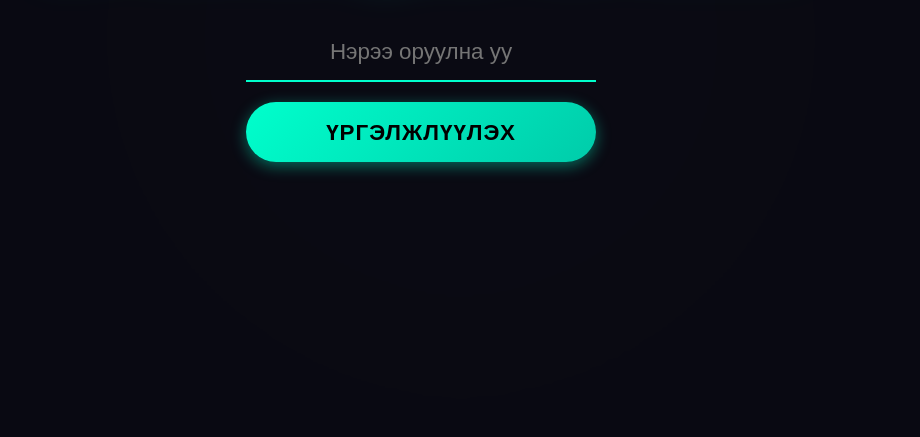
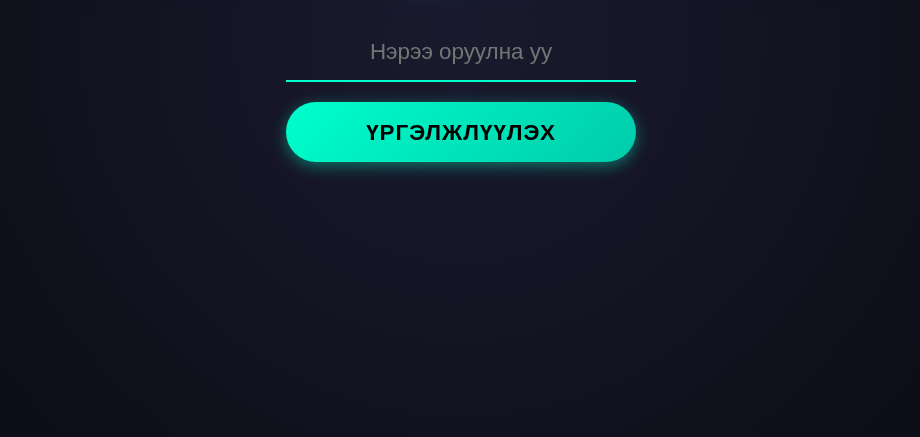
Before and after one commit to Duk1125/word_rain, a plain HTML site: page index.html in a window 1280 px wide. Shown: the part 363-800 px from the top of the page, without its empty margins (179-1099 px from the left). Drawn offline with nearby package versions, Linux system fonts and the light colour scheme.

```diff
--- a/index.html
+++ b/index.html
@@ -14,7 +14,7 @@
 </head>
 
 <body>
-    <div id="username-screen" class="hidden app-container" style="justify-content: center; align-items: center;">
+    <div id="username-screen" class="hidden" style="justify-content: center; align-items: center;">
         <h1>БИЧИХ ХУРДНЫ ТОГЛООМ</h1>
         <div class="input-group" style="margin-top: 30px;">
             <input type="text" id="username-input" placeholder="Нэрээ оруулна уу" maxlength="12" autocomplete="off"
@@ -41,6 +41,7 @@
         <div class="input-area-standard">
             <input type="text" id="paragraph-input" placeholder="Дээрх эхийг бичнэ үү..." autocomplete="off" autocapitalize="off" autocorrect="off" spellcheck="false">
         </div>
+        <button class="icon-only-btn settings-btn-bottom-left" aria-label="Settings">⚙️</button>
     </div>
 
     <div id="keyboard-container" class="hidden app-container">
@@ -62,6 +63,7 @@
         <div class="input-area-standard">
             <input type="text" id="keyboard-input" placeholder="Дээрх дарааллыг бичнэ үү..." autocomplete="off" autocapitalize="off" autocorrect="off" spellcheck="false">
         </div>
+        <button class="icon-only-btn settings-btn-bottom-left" aria-label="Settings">⚙️</button>
     </div>
 
     <!-- Keep Original Game Container Structure -->
@@ -89,9 +91,10 @@
             <input type="text" id="word-input" placeholder="Энд бичнэ үү..." autocomplete="off" autocapitalize="off"
                 autocorrect="off" spellcheck="false">
         </div>
+        <button class="icon-only-btn settings-btn-bottom-left" aria-label="Settings">⚙️</button>
     </div>
 
-    <div id="start-screen" class="hidden app-container" style="justify-content: center; align-items: center;">
+    <div id="start-screen" class="hidden" style="justify-content: center; align-items: center;">
         <h1>БИЧИХ ХУРДНЫ ТОГЛООМ</h1>
         <p>Бичих чадвараа хөгжүүлэх 3 өөр горимоос сонгоорой.</p>
 
@@ -115,7 +118,6 @@
             </div>
         </div>
 
-        <button class="icon-only-btn settings-btn-bottom-left" aria-label="Settings">⚙️</button>
     </div>
 
     <!-- Preparation Screens -->
--- a/style.css
+++ b/style.css
@@ -414,15 +414,17 @@
     border-color: var(--primary-color);
 }
 
-/* Screens (Start, Username, Game Over) */
+/* Screens (Start, Username) */
 #start-screen,
 #username-screen {
-    position: absolute;
+    position: fixed;
     top: 0;
     left: 0;
-    width: 100%;
-    height: 100%;
-    background: rgba(10, 10, 18, 0.95);
+    width: 100vw;
+    height: 100vh;
+    max-width: none;
+    background-color: var(--game-bg-color);
+    background-image: var(--game-bg-gradient);
     display: flex;
     flex-direction: column;
     justify-content: center;
```
